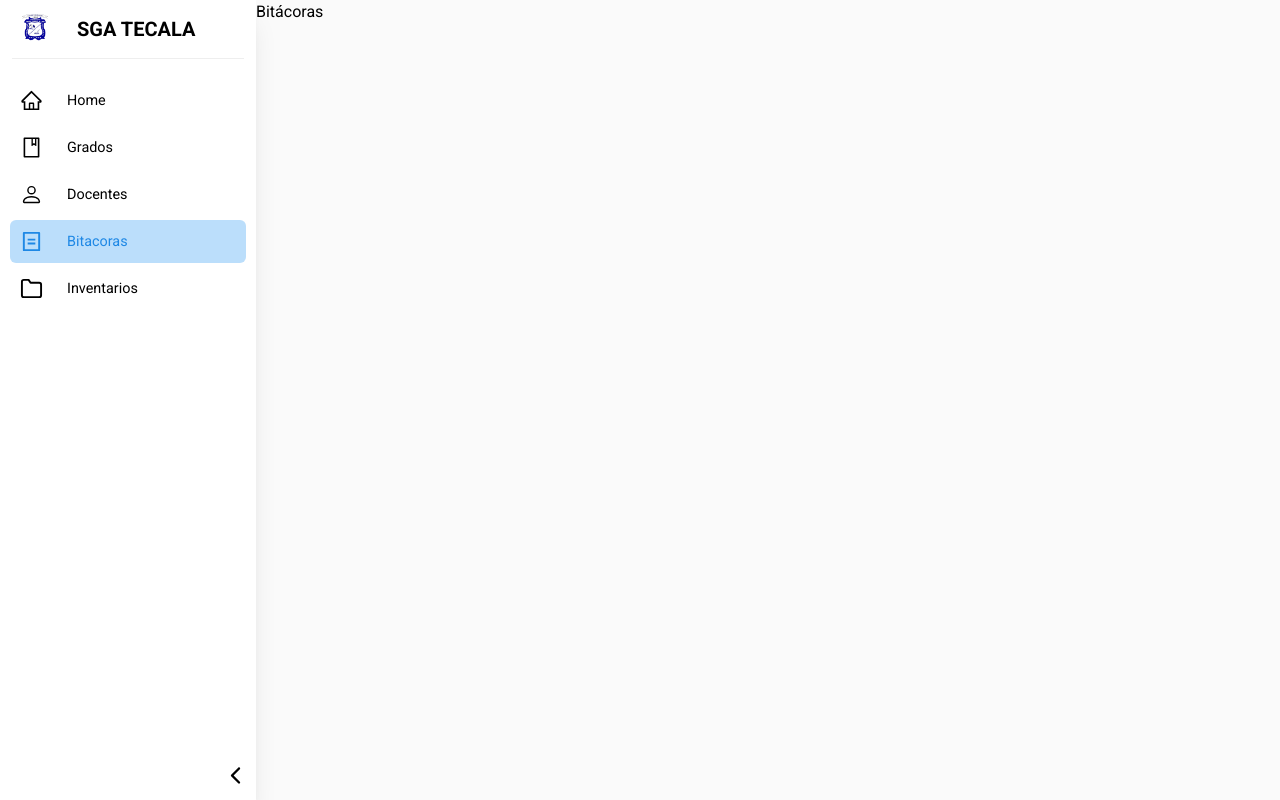
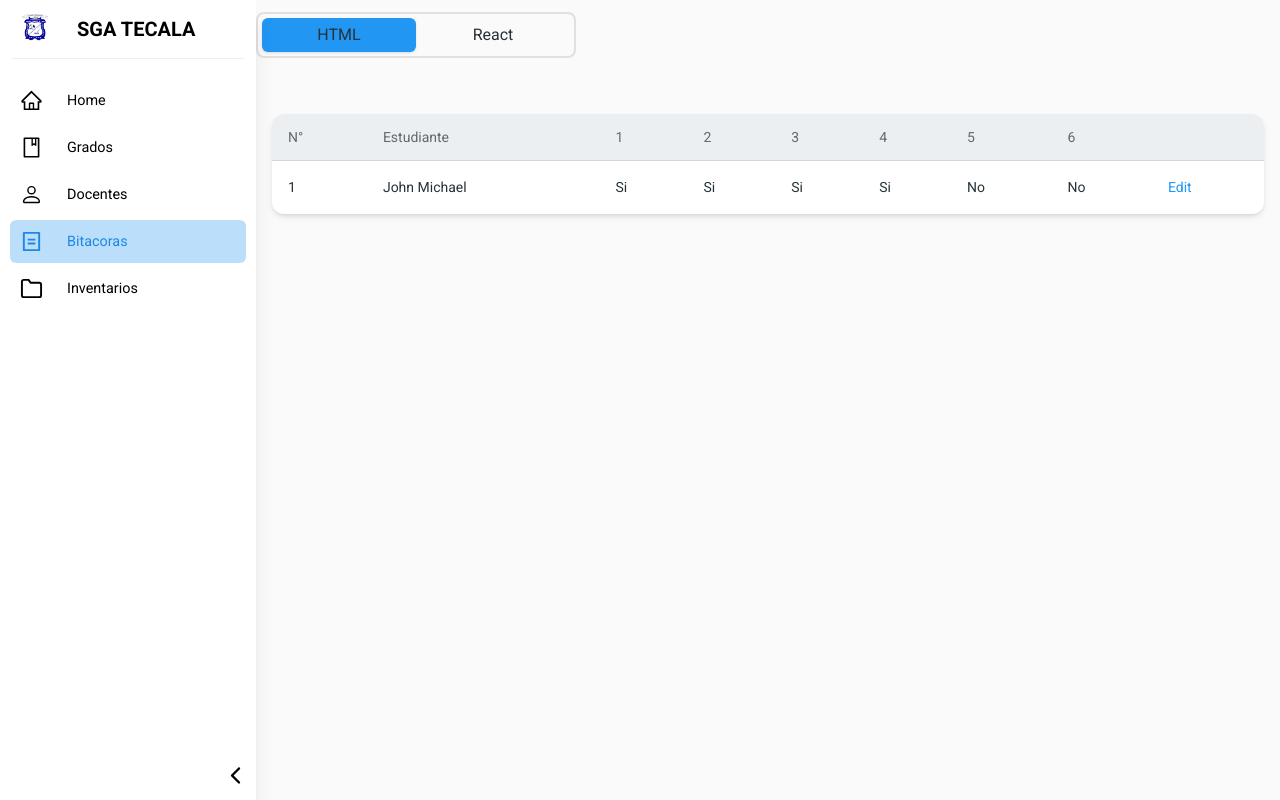
Before and after one commit to Michag7/SGA-TECALA, a React (Vite) app in the folder client/: page /admin/bitacoras in a window 1280 px wide. Built offline with nearby package versions, Linux system fonts and the light colour scheme.

Commit message:
Inventario y Bitacoras (admin) - Parte 1
Comienzo del desarrollo del las views Inventario y bitacoras.

```diff
--- a/client/src/sections/administrador/RoutesAdministrador.jsx
+++ b/client/src/sections/administrador/RoutesAdministrador.jsx
@@ -5,6 +5,7 @@ import { HomeAdmin } from "./views/Home";
 import { Inventario } from "./views/Inventario";
 import AdminTemplate from "../../components/admin/AdminTemplate";
 import { Docente } from "./views/Docente";
+import { Bitacora } from "./views/Bitacora";
 
 export function RoutesAdministrador() {
   return (
@@ -13,7 +14,7 @@ export function RoutesAdministrador() {
         <Route path="home" element={<HomeAdmin />} />
         <Route path="grados" element={<h1>Grados</h1>} />
         <Route path="docentes" element={<h1>hee</h1>} />
-        <Route path="bitacoras" element={<h1>Bitácoras</h1>} />
+        <Route path="bitacoras" element={<Bitacora/>} />
         <Route path="inventario" element={<Inventario />} />
       </Routes>
     </AdminTemplate>
--- /dev/null
+++ b/client/src/sections/administrador/views/Bitacora.jsx
@@ -0,0 +1,259 @@
+
+import React, { Fragment, useState } from "react";
+import {
+  Tabs,
+  TabsHeader,
+  TabsBody,
+  Tab,
+  TabPanel,
+  Card,
+  Typography,
+  Accordion,
+  AccordionHeader,
+  AccordionBody,
+} from "@material-tailwind/react";
+
+function Icon({ id, open }) {
+  return (
+    <svg
+      xmlns="http://www.w3.org/2000/svg"
+      className={`${
+        id === open ? "rotate-180" : ""
+      } h-5 w-5 transition-transform`}
+      fill="none"
+      viewBox="0 0 24 24"
+      stroke="currentColor"
+      strokeWidth={2}
+    >
+      <path strokeLinecap="round" strokeLinejoin="round" d="M19 9l-7 7-7-7" />
+    </svg>
+  );
+}
+
+export const Bitacora = () => {
+  const [open, setOpen] = useState(0);
+
+  const handleOpen = (value) => {
+    setOpen(open === value ? 0 : value);
+  };
+
+  // datos tabla estudiantes inasistentes
+  const TABLE_HEAD = ["N°", "Estudiante", "1", "2", "3", "4", "5", "6", ""];
+
+  const TABLE_ROWS = [
+    {
+      N: "1",
+      name: "John Michael",
+      asis1: "Si",
+      asis2: "Si",
+      asis3: "Si",
+      asis4: "Si",
+      asis5: "No",
+      asis6: "No",
+    },
+  ];
+
+  // datos paginacion - table
+  const data = [
+    {
+      label: "HTML",
+      value: "html",
+      desc: (
+        <Card className="overflow-scroll h-full w-full mt-10">
+          <table className="w-full min-w-max table-auto text-left">
+            <thead>
+              <tr>
+                {TABLE_HEAD.map((head) => (
+                  <th
+                    key={head}
+                    className="border-b border-blue-gray-100 bg-blue-gray-50 p-4"
+                  >
+                    <Typography
+                      variant="small"
+                      color="blue-gray"
+                      className="font-normal leading-none opacity-70"
+                    >
+                      {head}
+                    </Typography>
+                  </th>
+                ))}
+              </tr>
+            </thead>
+            <tbody>
+              {TABLE_ROWS.map(
+                (
+                  { N, name, asis1, asis2, asis3, asis4, asis5, asis6 },
+                  index
+                ) => {
+                  const isLast = index === TABLE_ROWS.length - 1;
+                  const classes = isLast
+                    ? "p-4"
+                    : "p-4 border-b border-blue-gray-50";
+
+                  return (
+                    <tr key={N}>
+                      <td className={classes}>
+                        <Typography
+                          variant="small"
+                          color="blue-gray"
+                          className="font-normal"
+                        >
+                          {N}
+                        </Typography>
+                      </td>
+                      <td className={classes}>
+                        <Typography
+                          variant="small"
+                          color="blue-gray"
+                          className="font-normal"
+                        >
+                          {name}
+                        </Typography>
+                      </td>
+                      <td className={classes}>
+                        <Typography
+                          variant="small"
+                          color="blue-gray"
+                          className="font-normal"
+                        >
+                          {asis1}
+                        </Typography>
+                      </td>
+
+                      <td className={classes}>
+                        <Typography
+                          variant="small"
+                          color="blue-gray"
+                          className="font-normal"
+                        >
+                          {asis2}
+                        </Typography>
+                      </td>
+
+                      <td className={classes}>
+                        <Typography
+                          variant="small"
+                          color="blue-gray"
+                          className="font-normal"
+                        >
+                          {asis3}
+                        </Typography>
+                      </td>
+
+                      <td className={classes}>
+                        <Typography
+                          variant="small"
+                          color="blue-gray"
+                          className="font-normal"
+                        >
+                          {asis4}
+                        </Typography>
+                      </td>
+
+                      <td className={classes}>
+                        <Typography
+                          variant="small"
+                          color="blue-gray"
+                          className="font-normal"
+                        >
+                          {asis5}
+                        </Typography>
+                      </td>
+
+                      <td className={classes}>
+                        <Typography
+                          variant="small"
+                          color="blue-gray"
+                          className="font-normal"
+                        >
+                          {asis6}
+                        </Typography>
+                      </td>
+                      <td className={classes}>
+                        <Typography
+                          as="a"
+                          href="#"
+                          variant="small"
+                          color="blue"
+                          className="font-medium"
+                        >
+                          Edit
+                        </Typography>
+                      </td>
+                    </tr>
+                  );
+                }
+              )}
+            </tbody>
+          </table>
+        </Card>
+      ),
+    },
+
+    // datos paginacion - meses
+    {
+      label: "React",
+      value: "react",
+      desc: (
+        <Fragment>
+          <Accordion open={open === 1} icon={<Icon id={1} open={open} />}>
+            <AccordionHeader onClick={() => handleOpen(1)}>
+              SEMANA 1
+            </AccordionHeader>
+            <AccordionBody>
+              We&apos;re not always in the position that we want to be at.
+              We&apos;re constantly growing. We&apos;re constantly making
+              mistakes. We&apos;re constantly trying to express ourselves and
+              actualize our dreams.
+            </AccordionBody>
+          </Accordion>
+          <Accordion open={open === 2} icon={<Icon id={2} open={open} />}>
+            <AccordionHeader onClick={() => handleOpen(2)}>
+              How to use Material Tailwind?
+            </AccordionHeader>
+            <AccordionBody>
+              We&apos;re not always in the position that we want to be at.
+              We&apos;re constantly growing. We&apos;re constantly making
+              mistakes. We&apos;re constantly trying to express ourselves and
+              actualize our dreams.
+            </AccordionBody>
+          </Accordion>
+          <Accordion open={open === 3} icon={<Icon id={3} open={open} />}>
+            <AccordionHeader onClick={() => handleOpen(3)}>
+              What can I do with Material Tailwind?
+            </AccordionHeader>
+            <AccordionBody>
+              We&apos;re not always in the position that we want to be at.
+              We&apos;re constantly growing. We&apos;re constantly making
+              mistakes. We&apos;re constantly trying to express ourselves and
+              actualize our dreams.
+            </AccordionBody>
+          </Accordion>
+        </Fragment>
+      ),
+    },
+  ];
+  return (
+    <Tabs value="html" className="">
+      <TabsHeader
+        className="bg-slate-400 mt-3 border-2 border-solid border-gray-300 max-w-[20rem]  "
+        indicatorProps={{
+          className: "bg-blue-500",
+        }}
+      >
+        {data.map(({ label, value }) => (
+          <Tab className="focus:text-white" key={value} value={value}>
+            {label}
+          </Tab>
+        ))}
+      </TabsHeader>
+      <TabsBody>
+        {data.map(({ value, desc }) => (
+          <TabPanel key={value} value={value}>
+            {desc}
+          </TabPanel>
+        ))}
+      </TabsBody>
+    </Tabs>
+  );
+};
--- a/client/src/sections/administrador/views/Inventario.jsx
+++ b/client/src/sections/administrador/views/Inventario.jsx
@@ -1,7 +1,10 @@
 import React from "react";
+import { Navigate, useNavigate } from "react-router";
 import salaS from "../../../assets/salaS.jpg";
+import { Link } from "react-router-dom";
 
 export const Inventario = () => {
+  const navigate = useNavigate();
   return (
     <div className="h-screen bg-gray-100">
       <section className="md:h-full md:w-full lg:w-full flex items-center text-gray-600">
@@ -37,6 +40,7 @@ export const Inventario = () => {
             </div>
 
             {/* Sala 2*/}
+
             <div className="p-4 sm:w-1/2 lg:w-1/3">
               <div className="border-2 border-gray-200 border-opacity-60 rounded-lg overflow-hidden">
                 <img
@@ -44,7 +48,8 @@ export const Inventario = () => {
                   src={salaS}
                   alt="blog"
                 />
-                <div className="p-6 hover:bg-blue-500 hover:text-white transition duration-300 ease-in">
+                <Link to={"robotica"}>
+                  <div className="p-6 hover:bg-blue-500 hover:text-white transition duration-300 ease-in cursor-pointer select-none">
                     <h2 className="text-base font-medium text-blue-300 mb-1">
                       October 29, 2021
                     </h2>
@@ -54,6 +59,7 @@ export const Inventario = () => {
 
                     <p className="leading-relaxed mb-3">Descripción</p>
                   </div>
+                </Link>
               </div>
             </div>
 
```
Also changed, not shown: client/src/components/admin/SidebarAdmin.jsx (+6 -6 lines), client/src/components/layout/Nav.jsx (+41 -28 lines). Lines whose indentation alone changed are shown as unchanged.
